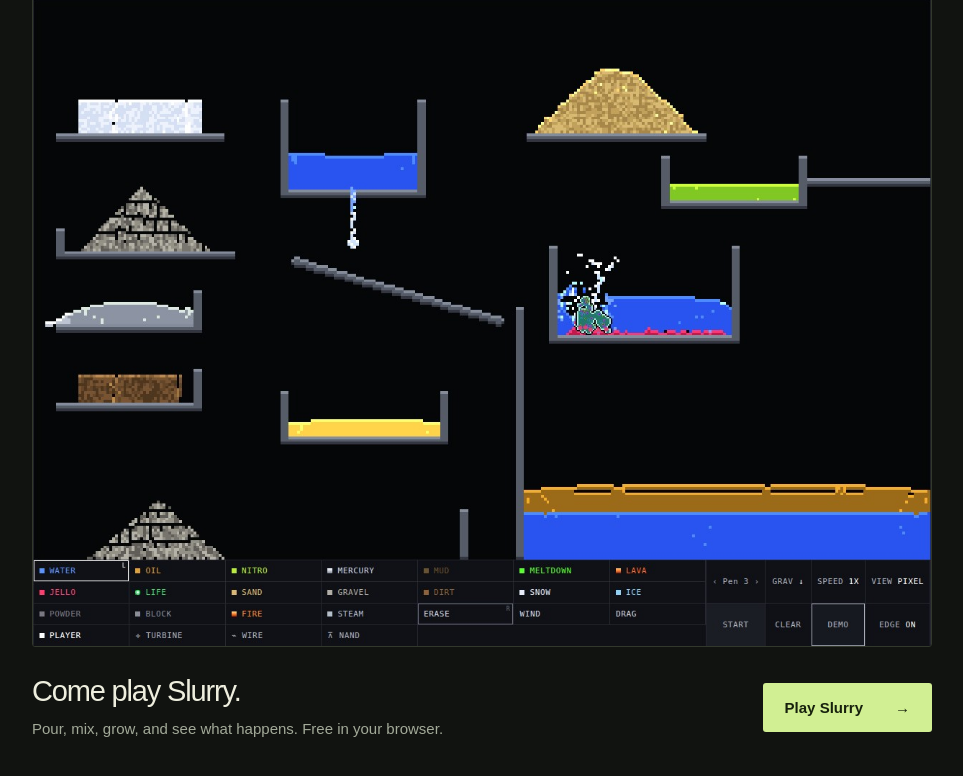
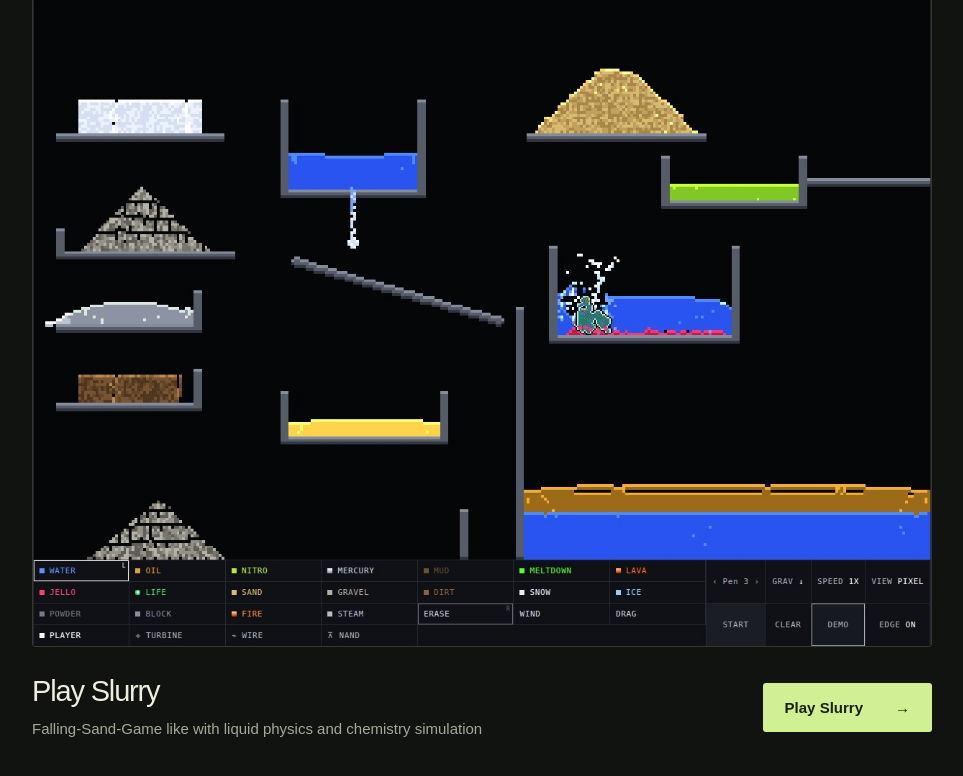
Before and after one commit to mage-uwu/slurry_game, a plain HTML site: page index.html in a window 1280 px wide. Shown: the part 94-870 px from the top of the page, without its empty margins (158-1121 px from the left). Drawn offline with Linux system fonts and the light colour scheme.

Commit message:
Replace homepage tagline with plain Slurry description

```diff
--- a/index.html
+++ b/index.html
@@ -4,9 +4,9 @@
 <meta charset="utf-8">
 <meta name="viewport" content="width=device-width, initial-scale=1">
 <meta name="theme-color" content="#111310">
-<meta name="description" content="Come play Slurry: a free physics playground of flowing matter, evolving life, and beautiful accidents. By Monomage Games.">
+<meta name="description" content="Play Slurry — Falling-Sand-Game like with liquid physics and chemistry simulation">
 <meta property="og:title" content="monomage games — play Slurry">
-<meta property="og:description" content="A little physics playground. Pour, mix, grow, and see what happens.">
+<meta property="og:description" content="Falling-Sand-Game like with liquid physics and chemistry simulation">
 <meta property="og:image" content="https://monomage.com/assets/slurry.jpg">
 <meta property="og:type" content="website">
 <meta property="og:url" content="https://monomage.com/">
@@ -22,7 +22,7 @@
 <header><h1>monomage games</h1></header>
 <main>
 <img src="/assets/slurry.jpg" width="1248" height="900" alt="Slurry gameplay: water spilling through a funnel, cells swimming in a pool, and shelves of sand, snow, and other materials above the element menu." fetchpriority="high">
-<div class="invite"><div><h2>Come play Slurry.</h2><p>Pour, mix, grow, and see what happens. Free in your browser.</p></div><a href="/slurry/">Play Slurry <span aria-hidden="true">→</span></a></div>
+<div class="invite"><div><h2>Play Slurry</h2><p>Falling-Sand-Game like with liquid physics and chemistry simulation</p></div><a href="/slurry/">Play Slurry <span aria-hidden="true">→</span></a></div>
 </main>
 </body>
 </html>
```
